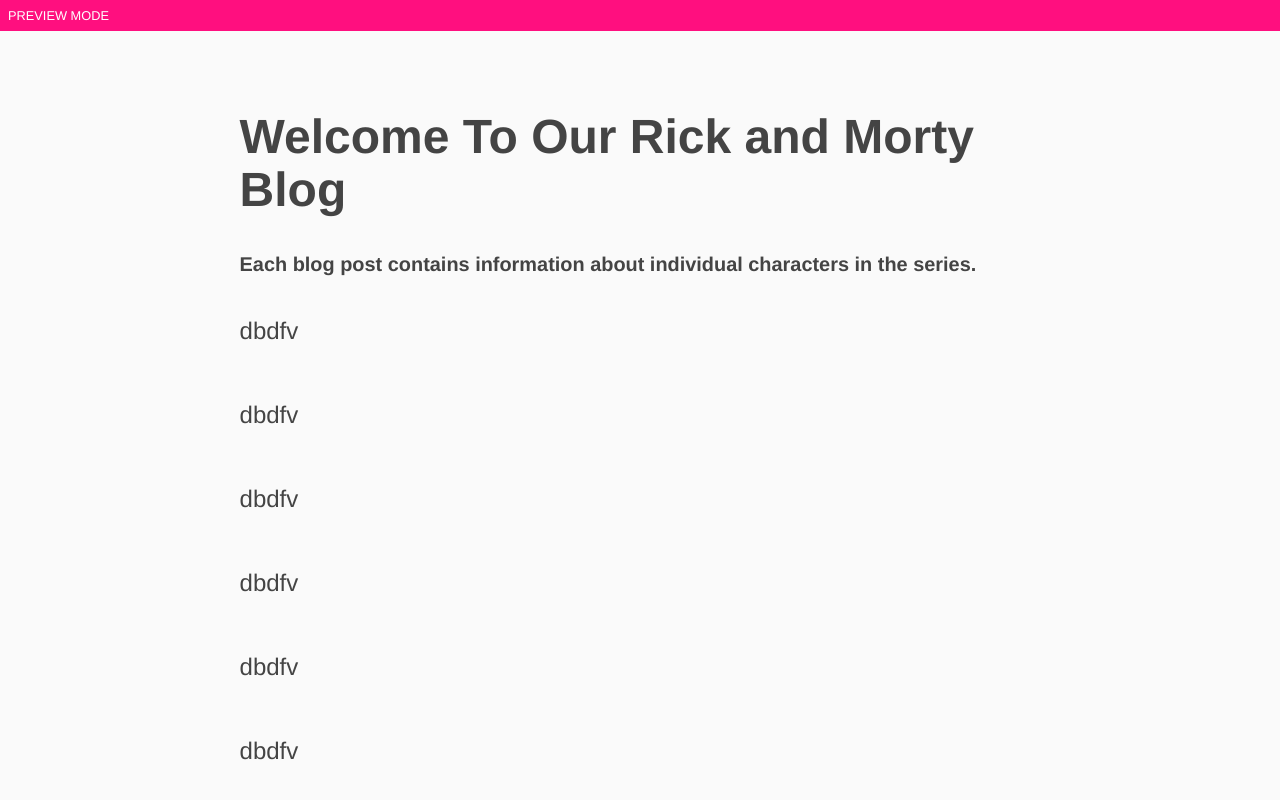
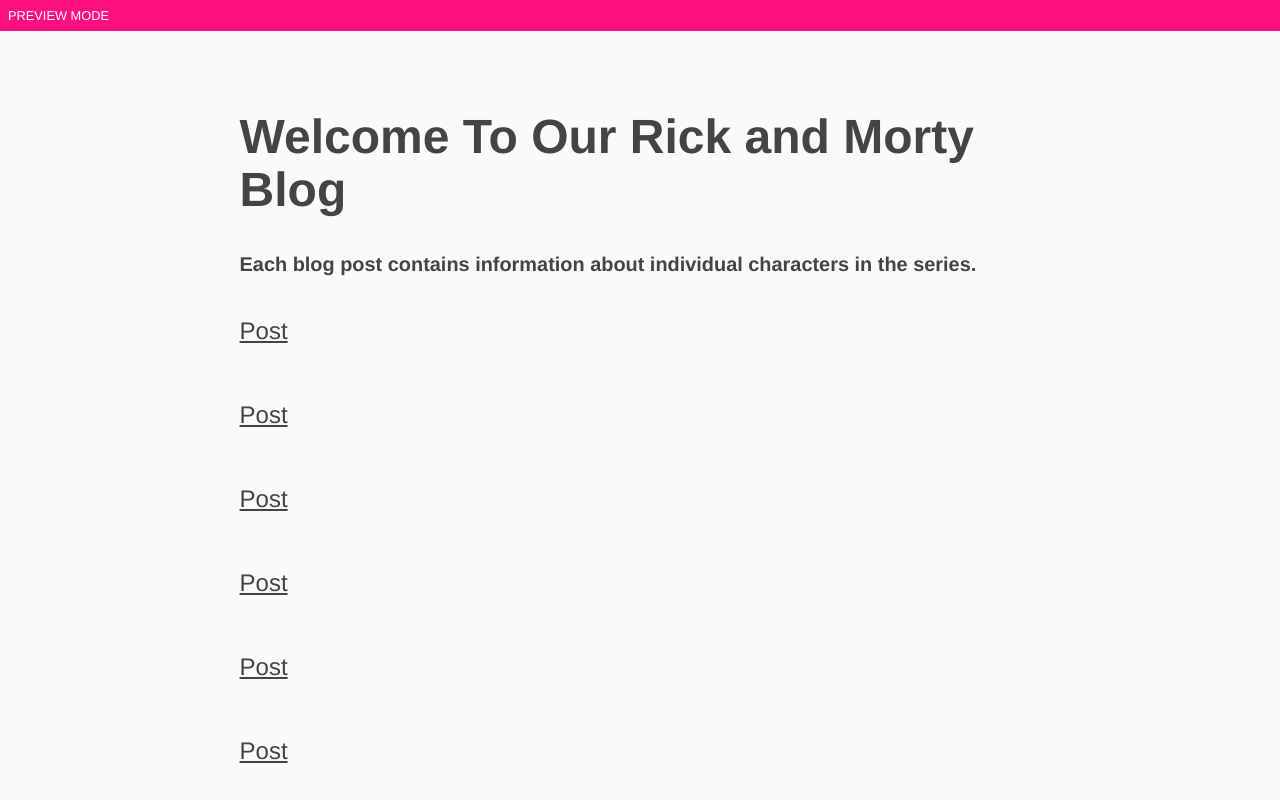
Before and after one commit to Atanda1/capriblog, a React (Vite) app: page / in a window 1280 px wide. Shown: the top 800 px of the page. Built offline with nearby package versions, Linux system fonts and the light colour scheme.

Commit message:
Changes made

```diff
--- a/src/Posts.island.tsx
+++ b/src/Posts.island.tsx
@@ -12,8 +12,7 @@
     <div style={container}>
       {[...Array(10)].map((x, i) => (
         <div style={containerItem}>
-          dbdfv
-          {/* <Link to={`/post/${i + 1}`}>Post/{i + 1}</Link> */}
+          <Link to={`/post/${i + 1}`}>Post</Link>
         </div>
       ))}
     </div>
```
